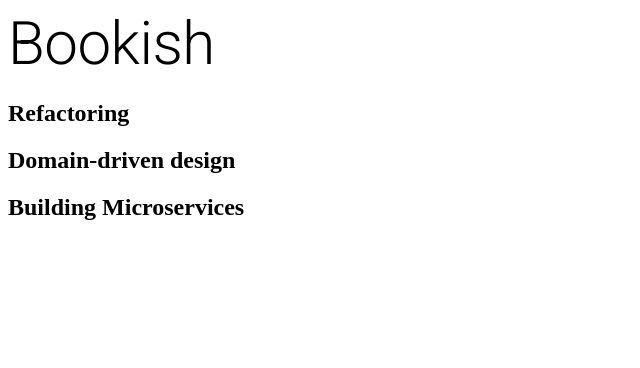
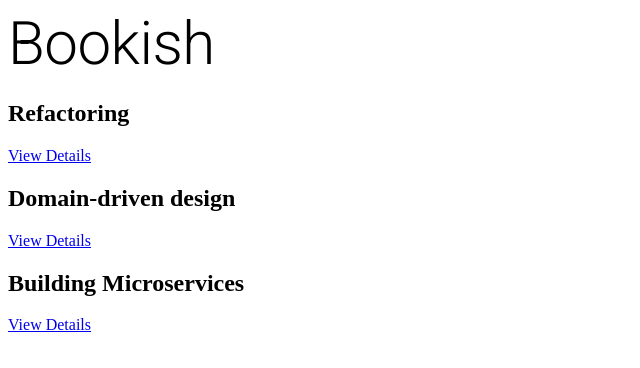
Before and after one commit to Gonxis/Mastering-TDD-With-React, a React (Create React App) app: page / in a window 1280 px wide. Shown: the top 368 px of the page, without its empty margins (0-640 px from the left). Built offline with nearby package versions, Linux system fonts and the light colour scheme; data requests are answered from the project's data file.

Commit message:
Feat: Adding link to detail page to pass the test

```diff
--- a/src/BookList.js
+++ b/src/BookList.js
@@ -13,6 +13,7 @@
         {
             books.map(book => (<div className='book-item' key={book.id}>
                 <h2 className='title'>{book.name}</h2>
+                <a href={`/books/${book.id}`}>View Details</a>
             </div>))
         }
     </div>;
```
